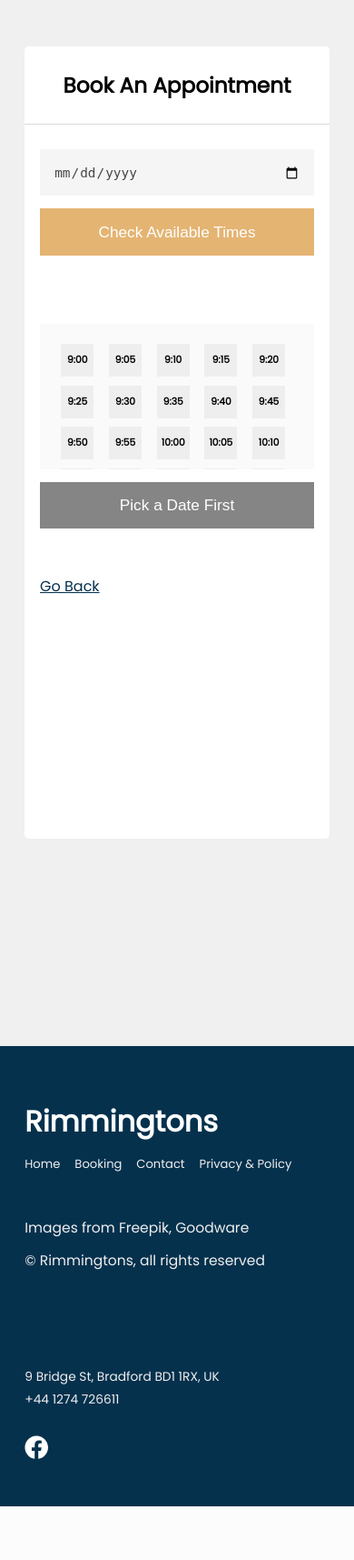
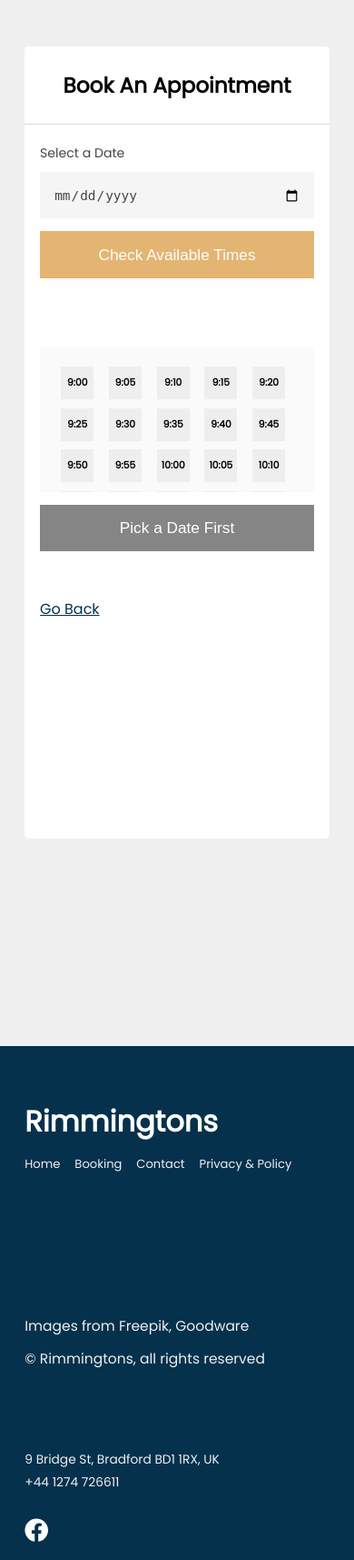
Before and after one commit to tommyyh/Pharmacy-live, a Django app: template templates/booking/date.html in a window 390 px wide. Shown: the part 101-1816 px from the top of the page at 91% size. Before the commit the page ends 1757 px from the top, so only its background shows below. Run offline with Django 3.2, Linux system fonts and the light colour scheme; the template is opened without the code that fills it, so the values that code supplies are empty.

Commit message:
Fixed ugly ui parts

```diff
--- a/booking/views.py
+++ b/booking/views.py
@@ -77,7 +77,7 @@
 		for x in date:
 			count = User.objects.filter(date=date_value, time=x.time).count()
 
-			if count >= 3:
+			if count >= 14:
 				time_taken.append(x.time)
 
 		# Make a list containing only the values
@@ -126,7 +126,7 @@
 	request.session['success'] = 'You Successfully Booked an Appointment'
 
 	# Send email upon
-	body = f" Dear {name}, \n We successfully received your reservation. \n Your appointment is scheduled on {date} at {time} o'clock at the location: 9 Bridge St, Bradford BD1 1RX, UK. You will then get a SMS message containing  all the information you will need. \n\n Sincerely, \n Rimmingtons Pharmacy"
+	body = f"Dear {name}, \nWe successfully received your reservation. \nYour appointment is scheduled on {date} at {time} o'clock at the location: 9 Bridge St, Bradford BD1 1RX, UK. You will then get an SMS message containing  all the information you will need. \n\nSincerely, \nRimmingtons Pharmacy"
 
 	email = EmailMessage(
     'Rimmingtons - Appointment',
--- a/static/css/all/footer.css
+++ b/static/css/all/footer.css
@@ -3,7 +3,7 @@
   flex-direction: column;
   justify-content: space-between;
   width: 100%;
-  height: 60vh;
+  height: 67vh;
   background: var(--accent-color);
   margin-top: 27vh;
   padding: 7% 7% 3.2% 7%;
@@ -55,7 +55,7 @@
 }
 
 .footer__rigth {
-  margin-top: 14vh;
+  margin-top: 12vh;
 }
 
 .footer__rigth li {
@@ -73,7 +73,6 @@
 
 .footer__socials {
   margin-top: 1.8rem;
-  margin-bottom: 2rem;
 }
 
 .footer__socials a {
--- a/static/css/booking/date_form.css
+++ b/static/css/booking/date_form.css
@@ -103,6 +103,12 @@
 
 .date_picker_success_on {
   display: initial;
+}
+
+#date_label {
+  font-size: 0.88rem;
+  color: #464646;
+  margin-bottom: -0.15rem;
 }
 
 @media all and (min-width: 1050px) {
@@ -220,6 +226,10 @@
   .date_picker_success_on {
     display: initial;
   }
+
+  #date_label {
+    display: none;
+  }
 }
 
 @media all and (min-width: 768px) and (max-width: 1024.1px) {
--- a/static/js/booking.js
+++ b/static/js/booking.js
@@ -27,7 +27,6 @@
 if (window.innerWidth < 481) {
   birthInput.type = 'date';
   birthInput.style.padding = '0 5% 0 5%';
-  birthLabel.style.display = 'none';
 }
 
 const focusOutDate = (e) => {
@@ -158,6 +157,10 @@
       birthLabel.style.top = '42%';
       birthLabel.style.color = '#464646';
       birthLabel.style.fontSize = '0.81rem';
+
+      if (window.innerWidth > 481) {
+        birthLabel.style.display = 'none';
+      }
     }
   });
 
--- a/templates/booking/date_form.html
+++ b/templates/booking/date_form.html
@@ -5,6 +5,7 @@
 
   <div class="booking__form">
     <div class="booking__input">
+      <label for="booking__date" id="date_label">Select a Date</label>
       <input
         placeholder="Select a Date"
         id="booking__date"
```
Also changed, not shown: static/css/contact/form.css (+15 -3 lines).
